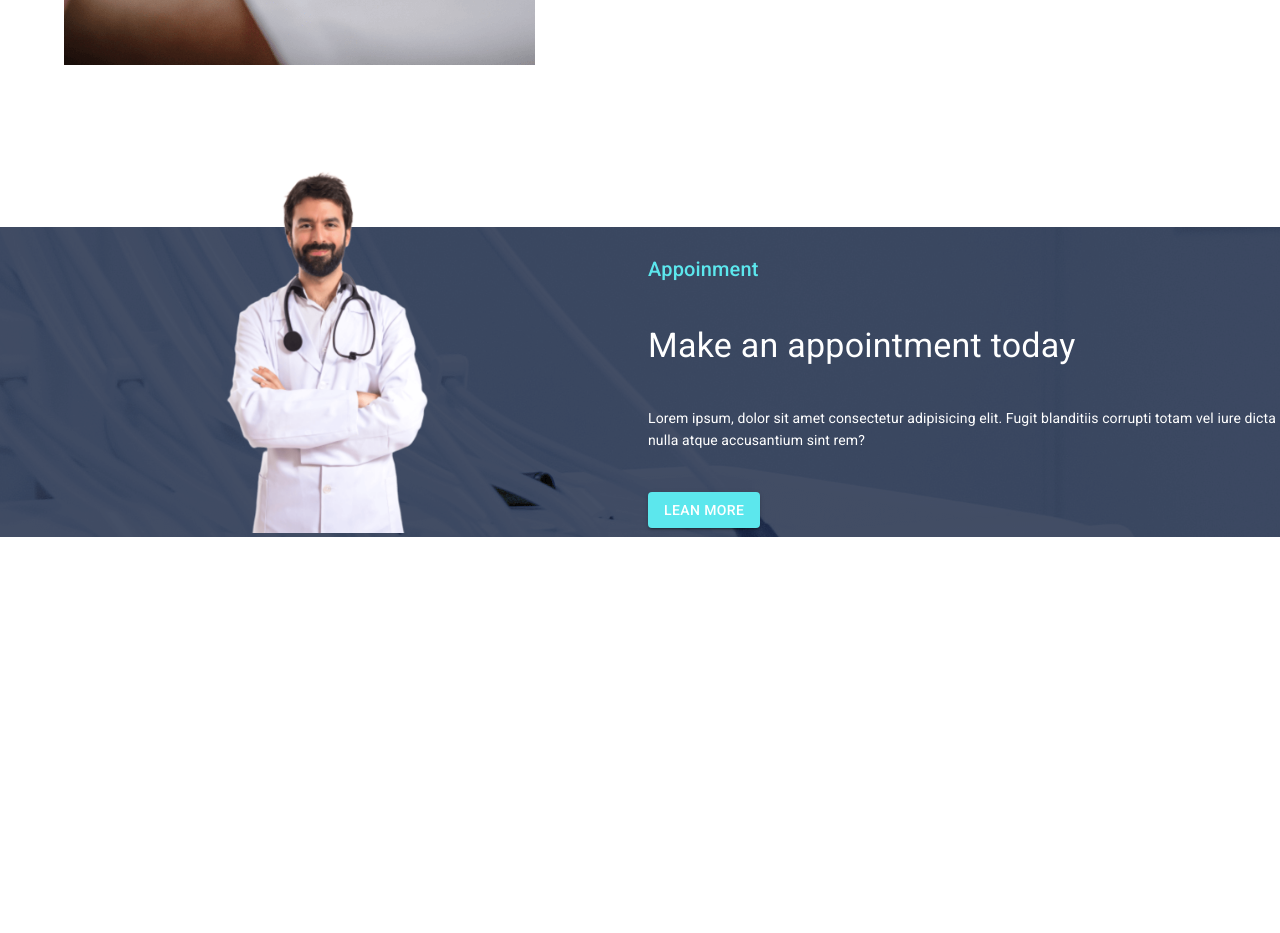
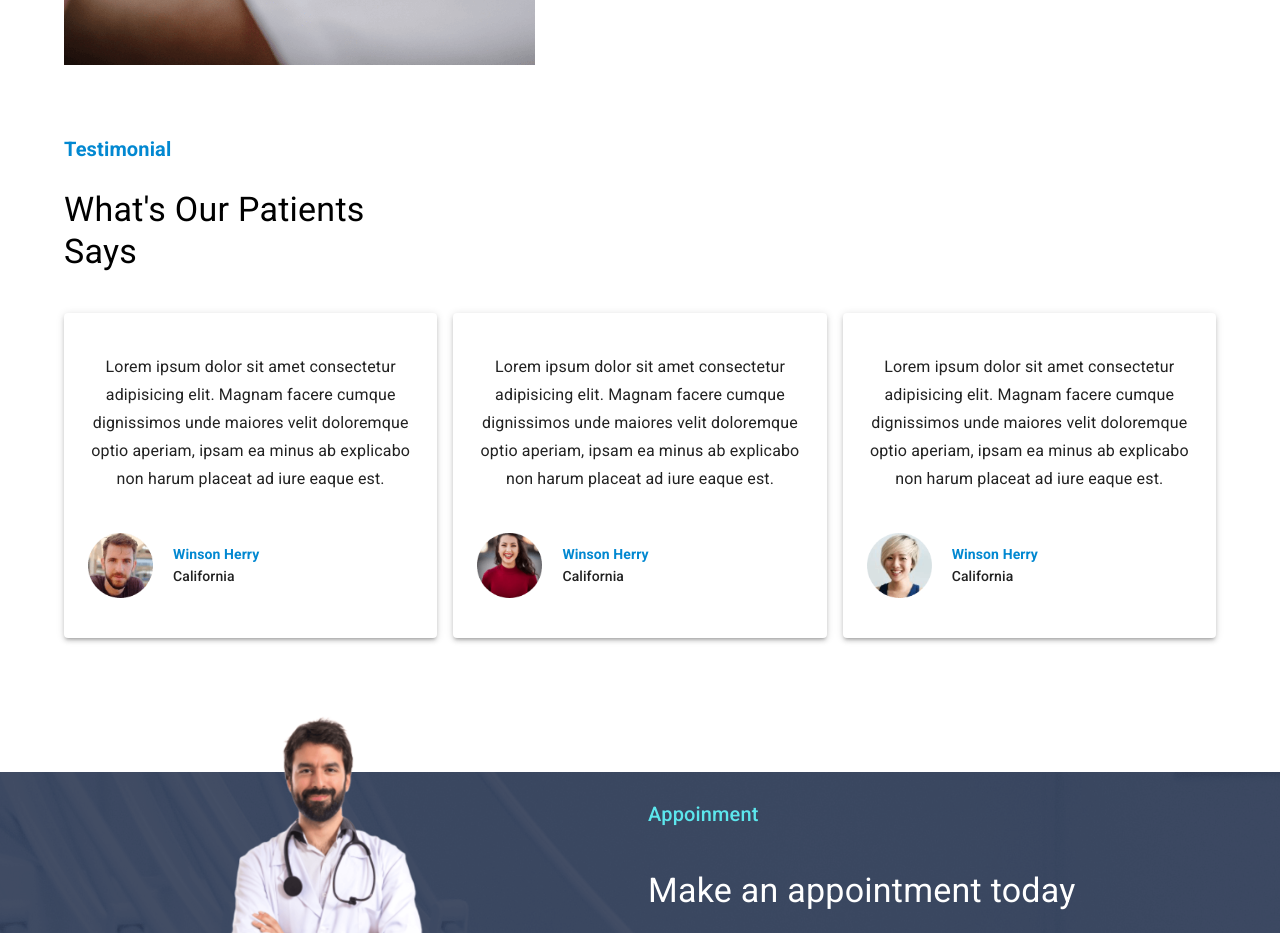
Before and after one commit to DebabrataSaha-570/Doctors-Portal-Client-notComplete, a React (Create React App) app: page / in a window 1280 px wide. Shown: the part 1620-2553 px from the top of the page. Before the commit the page ends 2157 px from the top, so only its background shows below. Built offline with nearby package versions, Linux system fonts and the light colour scheme.

Commit message:
testimonial section added

```diff
--- a/src/Pages/Home/Home/Home.js
+++ b/src/Pages/Home/Home/Home.js
@@ -5,6 +5,7 @@ import AppointmentBanner from '../AppointmentBanner/AppointmentBanner';
 import ExceptionalCare from '../ExceptionalCare/ExceptionalCare';
 import Gutter from '../Gutter/Gutter';
 import Services from '../Services/Services';
+import Testimonial from '../Testimonial/Testimonial';
 
 const Home = () => {
     return (
@@ -14,6 +15,7 @@ const Home = () => {
             <Gutter></Gutter>
             <Services></Services>
             <ExceptionalCare></ExceptionalCare>
+            <Testimonial></Testimonial>
             <AppointmentBanner></AppointmentBanner>
         </>
     );
--- /dev/null
+++ b/src/Pages/Home/SingleTestimonial/SingleTestimonial.js
@@ -0,0 +1,31 @@
+import { Grid } from '@mui/material';
+import React from 'react';
+import Paper from '@mui/material/Paper';
+import Typography from '@mui/material/Typography';
+import Box from '@mui/material/Box';
+
+const SingleTestimonial = ({ testimonial }) => {
+    const { id, name, img, description, city } = testimonial
+    return (
+        <Grid item xs={12} sm={6} md={4}>
+            <Paper elevation={3} sx={{ py: 5, px: 3 }}>
+                <Typography variant="subtitle1">
+                    {description}
+                </Typography>
+                <Box sx={{ mt: 5, display: 'flex', alignItems: 'center' }}>
+                    <img style={{ paddingRight: '20px', width: '20%' }} src={img} alt="" />
+                    <Box style={{ textAlign: 'left' }}>
+                        <Typography sx={{ color: 'info.main', fontWeight: 700 }} variant='subtitle2'>
+                            {name}
+                        </Typography>
+                        <Typography variant='subtitle2'>
+                            {city}
+                        </Typography>
+                    </Box>
+                </Box>
+            </Paper>
+        </Grid>
+    );
+};
+
+export default SingleTestimonial;
--- /dev/null
+++ b/src/Pages/Home/Testimonial/Testimonial.js
@@ -0,0 +1,63 @@
+import { Container, Grid, Typography } from '@mui/material';
+import { Box } from '@mui/system';
+import React from 'react';
+import people1 from '../../../images/people-1.png'
+import people2 from '../../../images/people-2.png'
+import people3 from '../../../images/people-3.png'
+import SingleTestimonial from '../SingleTestimonial/SingleTestimonial';
+
+const testimonials = [
+    {
+        id: 1,
+        name: 'Winson Herry',
+        description: 'Lorem ipsum dolor sit amet consectetur adipisicing elit. Magnam facere cumque dignissimos unde maiores velit doloremque optio aperiam, ipsam ea minus ab explicabo non harum placeat ad iure eaque est.',
+        img: people1,
+        city: 'California'
+    },
+    {
+        id: 2,
+        name: 'Winson Herry',
+        description: 'Lorem ipsum dolor sit amet consectetur adipisicing elit. Magnam facere cumque dignissimos unde maiores velit doloremque optio aperiam, ipsam ea minus ab explicabo non harum placeat ad iure eaque est.',
+        img: people2,
+        city: 'California'
+    },
+    {
+        id: 3,
+        name: 'Winson Herry',
+        description: 'Lorem ipsum dolor sit amet consectetur adipisicing elit. Magnam facere cumque dignissimos unde maiores velit doloremque optio aperiam, ipsam ea minus ab explicabo non harum placeat ad iure eaque est.',
+        img: people3,
+        city: 'California'
+    },
+
+]
+
+const Testimonial = () => {
+    return (
+        <Container >
+            <Box sx={{ my: 5 }} style={{ textAlign: 'left' }}>
+                <Typography sx={{ color: 'info.main', fontWeight: 700 }} variant="h6">
+                    Testimonial
+                </Typography>
+                <Box sx={{ my: 3, }}>
+                    <Typography variant="h4">
+                        What's Our Patients
+                    </Typography>
+                    <Typography variant="h4">
+                        Says
+                    </Typography>
+                </Box>
+            </Box>
+            <Grid container spacing={2}>
+
+                {
+                    testimonials.map(testimonial => <SingleTestimonial key={testimonial.id} testimonial={testimonial}></SingleTestimonial>)
+                }
+            </Grid>
+
+
+
+        </Container>
+    );
+};
+
+export default Testimonial;
```
